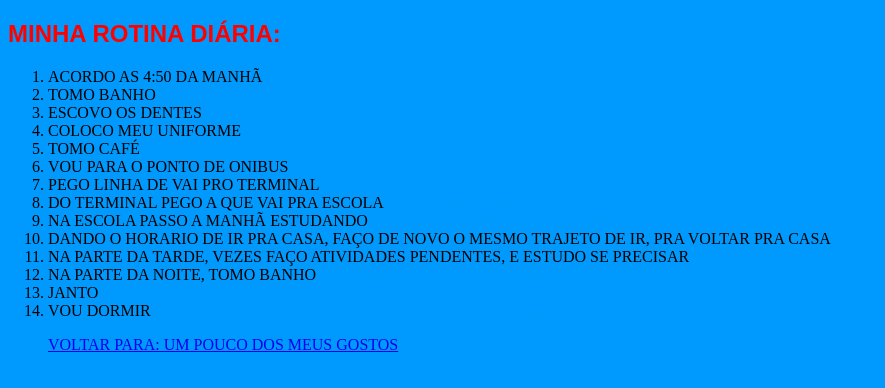
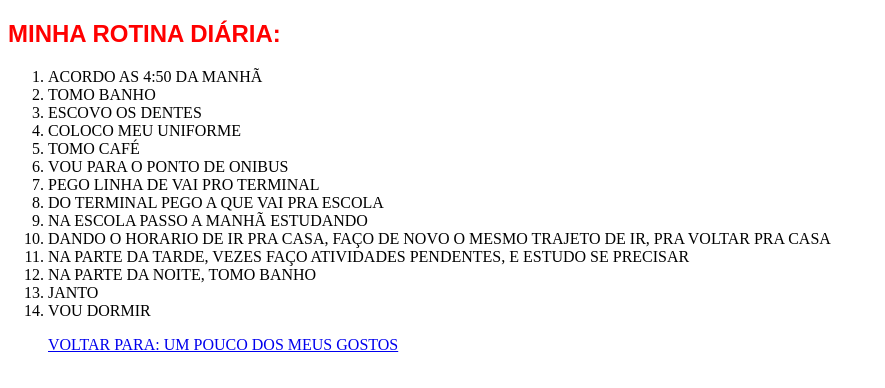
Before and after one commit to ksolegario/atividade4, a plain HTML site: page minharotina.html in a window 1280 px wide. Shown: the whole page, without its empty margins (0-885 px from the left). Drawn offline with Linux system fonts and the light colour scheme.

Commit message:
Update minharotina.html

```diff
--- a/minharotina.html
+++ b/minharotina.html
@@ -7,7 +7,7 @@
             h2{color: red;}
         </style>
     </head>
-    <body background="imagem/plain-blue-background.jpg">
+    <body>
         <h2>MINHA ROTINA DIÁRIA:</h2>
         <ol>
             <li>ACORDO AS 4:50 DA MANHÃ</li>
```
